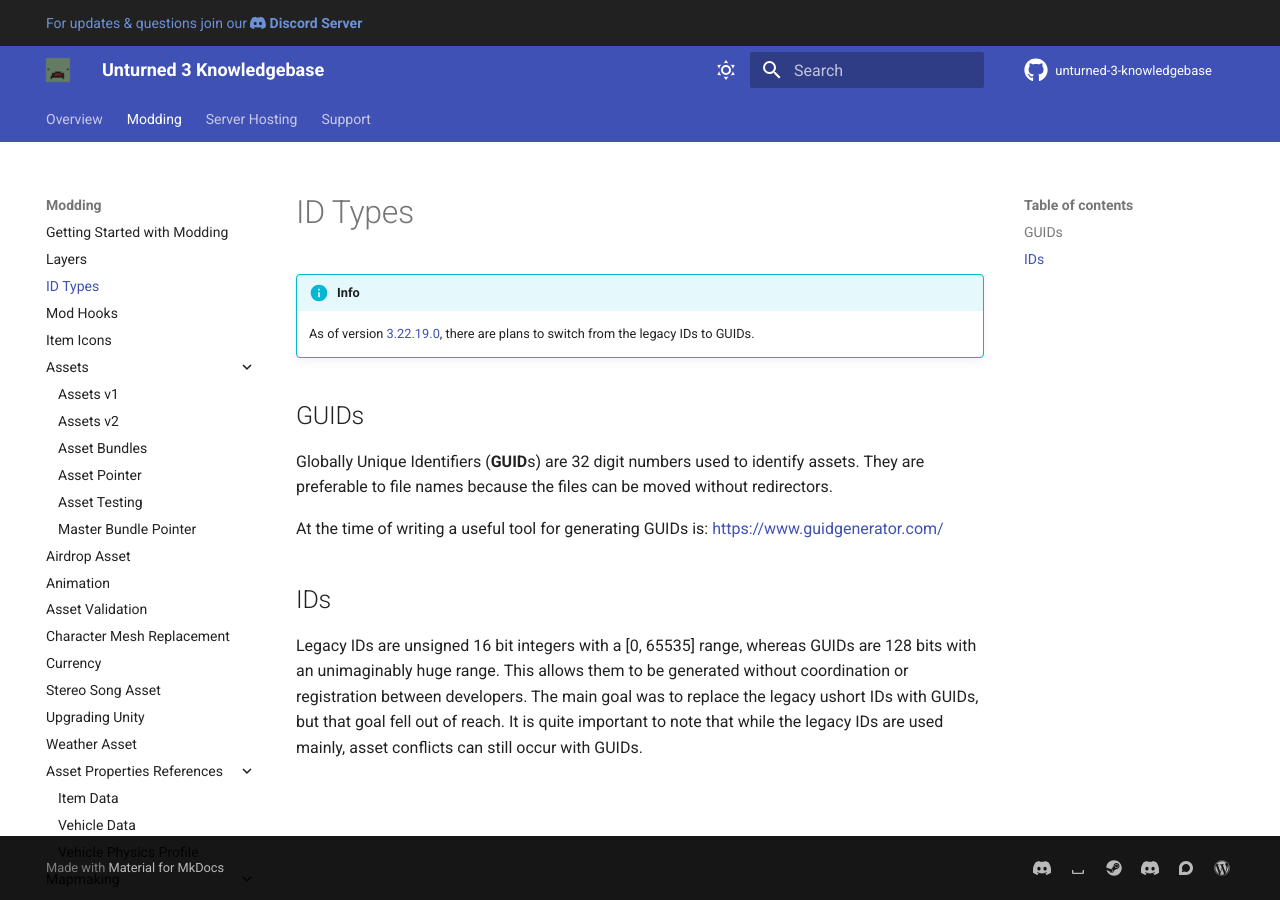
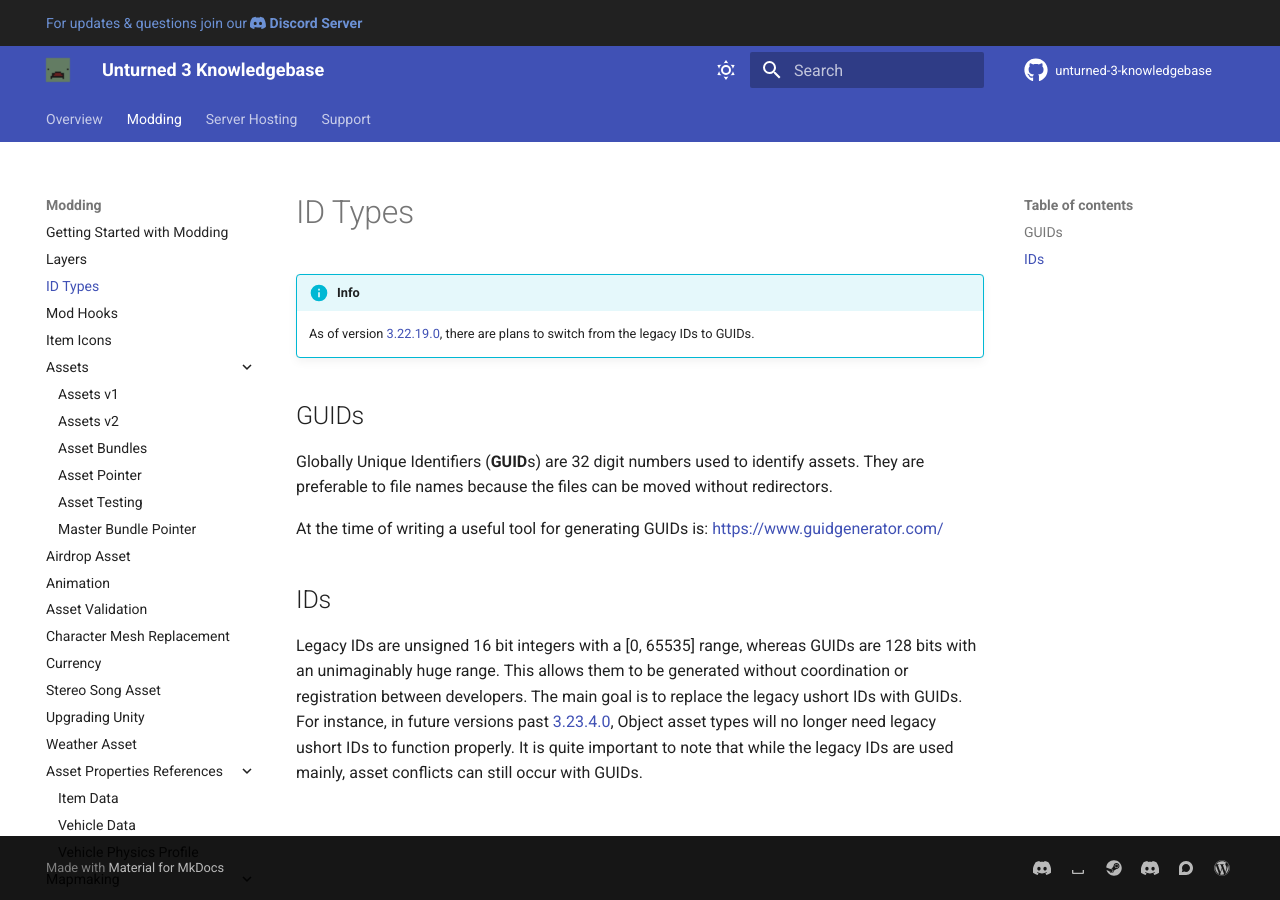
Before and after one commit to unturned-info/unturned-3-knowledgebase, an MkDocs documentation site: the page built from docs/Modding/IDTypes.md, in a window 1280 px wide. Built offline with MkDocs 1.6.1 and Material for MkDocs 9.7.7, drawn with Linux system fonts in a browser that asks for light colours; comment, search, counter and statistics services are not loaded.

Commit message:
Update IDTypes.md
Signed-off-by: Jdance-Media <67397422+Jdance-Media@users.noreply.github.com>

```diff
--- a/docs/Modding/IDTypes.md
+++ b/docs/Modding/IDTypes.md
@@ -11,4 +11,4 @@
 
 ## IDs
 
-Legacy IDs are unsigned 16 bit integers with a [0, 65535] range, whereas GUIDs are 128 bits with an unimaginably huge range. This allows them to be generated without coordination or registration between developers. The main goal was to replace the legacy ushort IDs with GUIDs, but that goal fell out of reach. It is quite important to note that while the legacy IDs are used mainly, asset conflicts can still occur with GUIDs.
+Legacy IDs are unsigned 16 bit integers with a [0, 65535] range, whereas GUIDs are 128 bits with an unimaginably huge range. This allows them to be generated without coordination or registration between developers. The main goal is to replace the legacy ushort IDs with GUIDs. For instance, in future versions past [3.23.4.0](https://store.steampowered.com/news/app/304930/view/3712694972139442648), Object asset types will no longer need legacy ushort IDs to function properly. It is quite important to note that while the legacy IDs are used mainly, asset conflicts can still occur with GUIDs.
```
